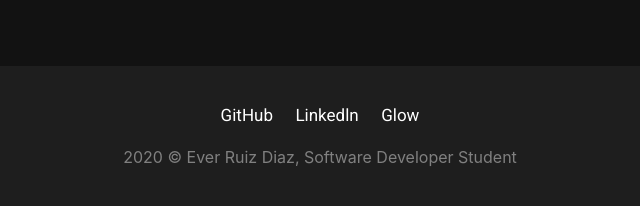
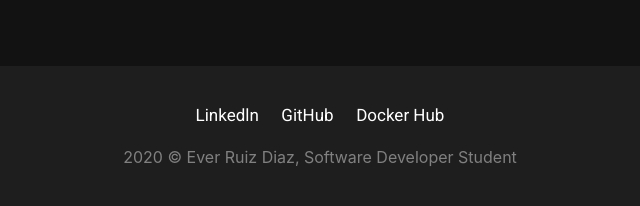
Before and after one commit to ruizdiazever/portfolio, a Django app: page /about/ in a window 1280 px wide. Shown: the part 1204-1410 px from the top of the page, without its empty margins (320-960 px from the left). Run offline with Django 3.2, Linux system fonts and the light colour scheme; data comes from the database, SQL or seed files in the repository; parts of the project's set-up code (start-up, migrations or seed data) failed here and were passed over; some libraries are stand-ins or nearby versions.

Commit message:
Add Docker Hub link in footer

```diff
--- a/core/templates/core/footer.html
+++ b/core/templates/core/footer.html
@@ -1,9 +1,9 @@
 <footer class="col-md-12">
     <div id="redes">
         <ul style="padding-left: 0px !important;">
+            <a target="blank" href="https://www.linkedin.com/in/everdev/">Linkedln</a>
             <a target="blank" href="https://github.com/ruizdiazever">GitHub</a>
-            <a target="blank" href="https://www.linkedin.com/in/everdev/">Linkedln</a>
-            <a target="blank" href="https://sinconmasver.pythonanywhere.com/">Glow</a>
+            <a target="blank" href="https://hub.docker.com/u/ruizdiazever/">Docker Hub</a>
         </ul>
     </div>
     <div class="copy">
```
Also changed, not shown: 1 other file.
